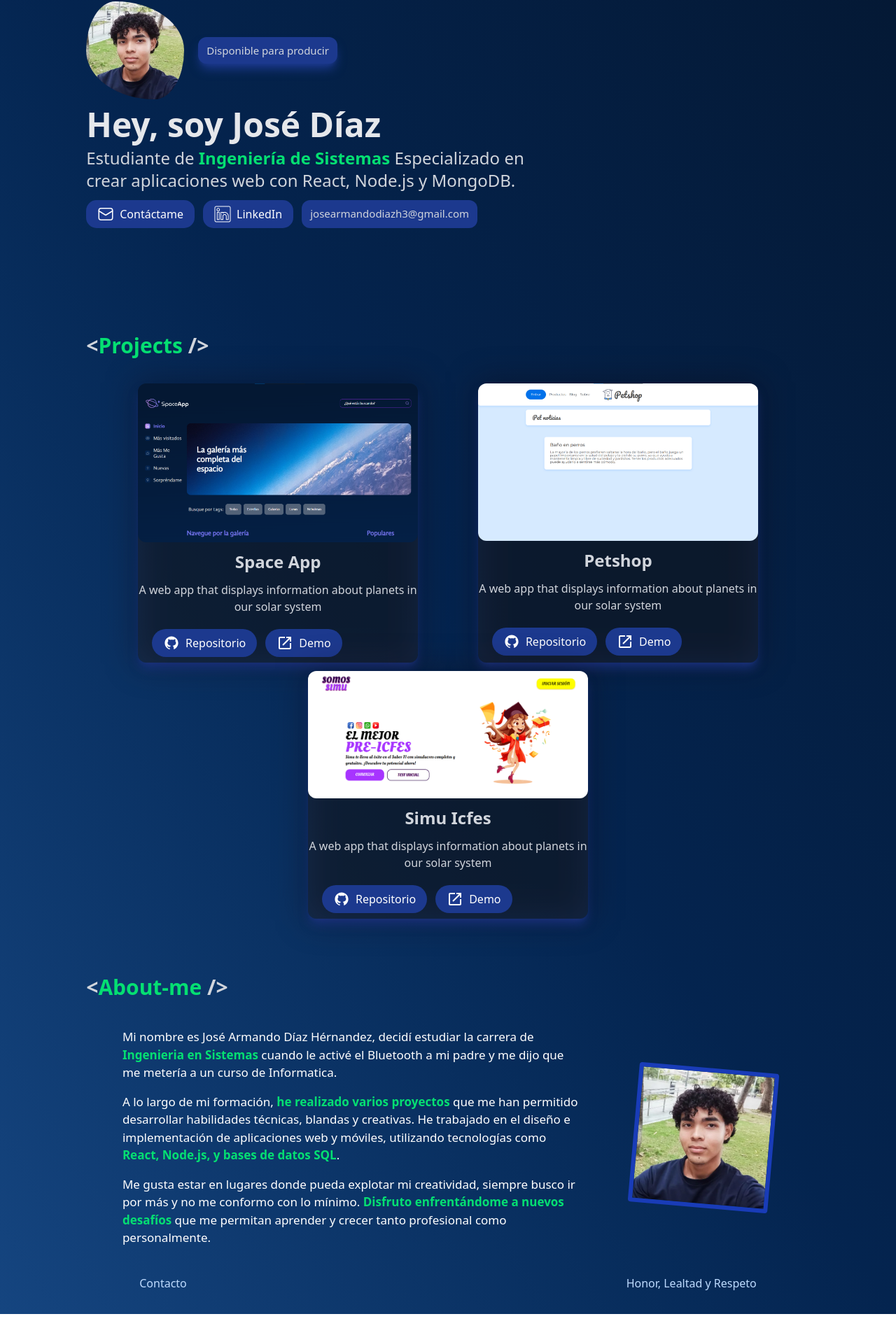
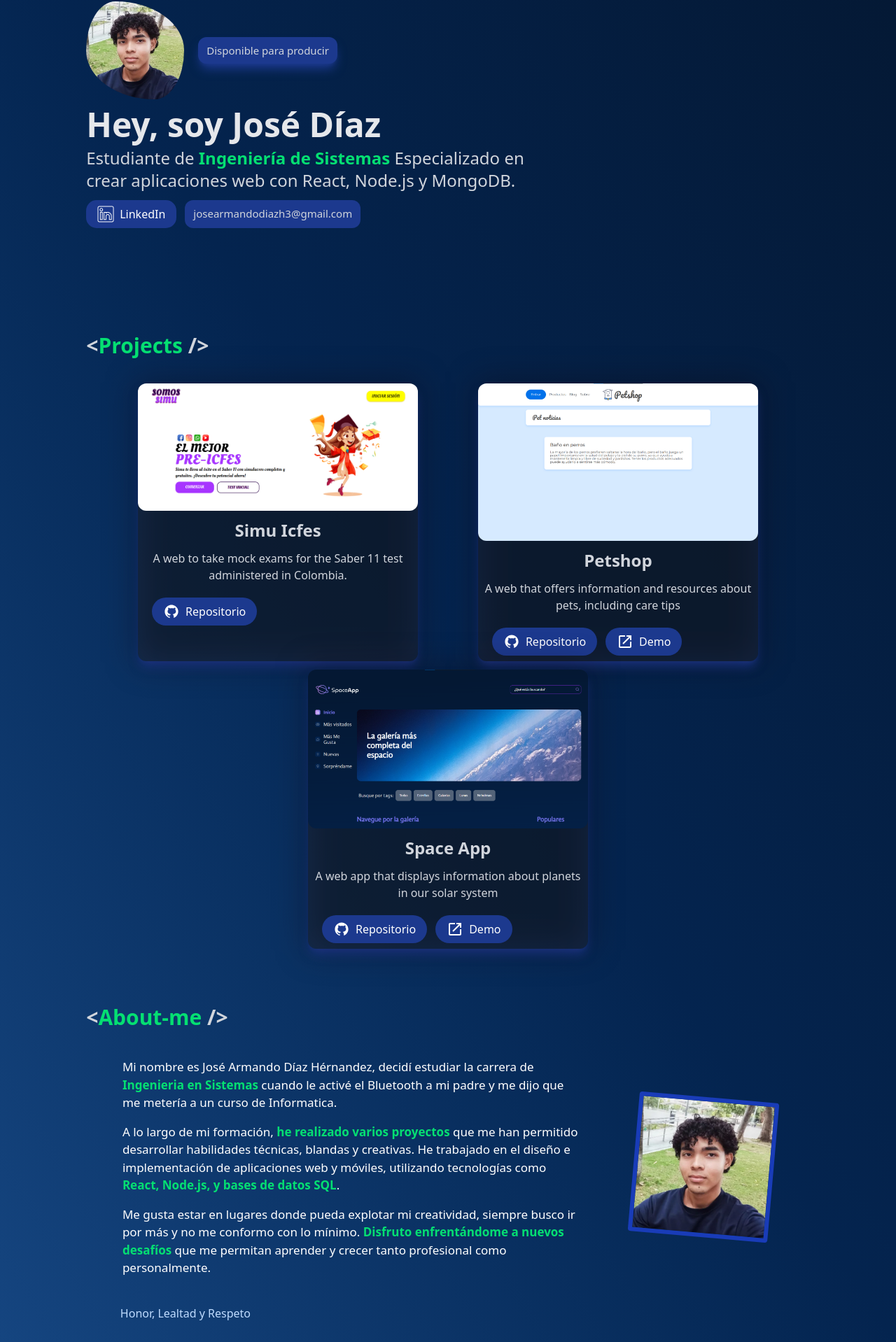
Before and after one commit to jose-advh/mi-portfolio, a React (Vite) app: page / in a window 1280 px wide. Shown: the part 148-2066 px from the top of the page at 70% size. Before the commit the page ends 2026 px from the top, so only its background shows below. Built offline with nearby package versions, Linux system fonts and the light colour scheme.

Commit message:
Buttons and footer update

```diff
--- a/src/components/Button/index.jsx
+++ b/src/components/Button/index.jsx
@@ -1,5 +1,7 @@
 const Button = (props) => {
   const { text, icon, redirect, radius, arial } = props;
+
+  if (redirect) {
     return (
       <a
         className="flex items-center gap-2 bg-blue-900 w-fit py-2 px-4 text-white"
@@ -13,6 +15,7 @@ const Button = (props) => {
         {text}
       </a>
     );
+  }
 };
 
 export default Button;
--- a/src/components/Footer/index.jsx
+++ b/src/components/Footer/index.jsx
@@ -1,13 +1,8 @@
 const Footer = () => {
   return (
-    <footer className="mt-10 w-[72.5%] m-auto">
+    <footer className="mt-10 lg:w-[77%] m-auto">
       <ul className="flex items-center justify-between text-blue-200">
-        <li>
-          <a href="#">Contacto</a>
-        </li>
-        <li>
-          <a href="#">Honor, Lealtad y Respeto</a>
-        </li>
+        <li>Honor, Lealtad y Respeto</li>
       </ul>
     </footer>
   );
--- a/src/components/Presentacion/index.jsx
+++ b/src/components/Presentacion/index.jsx
@@ -36,14 +36,6 @@ const Presentacion = () => {
       </section>
       <section className="flex flex-wrap gap-3">
         <Button
-          text="Contáctame"
-          icon="/imgs/icons/email.svg"
-          alt="manglayang studio"
-          redirect="#"
-          arial="Enviar correo electronico a José Díaz"
-          radius="15px"
-        />
-        <Button
           text="LinkedIn"
           icon="/imgs/icons/linkedin.svg"
           arial="Visitar Linkedin de José Díaz"
--- a/src/components/Projects/Cards/index.jsx
+++ b/src/components/Projects/Cards/index.jsx
@@ -14,7 +14,7 @@ const Card = (props) => {
       <header className="z-3 font-bold text-2xl">
         <h2>{props.name}</h2>
       </header>
-      <section className="z-3">
+      <section className="z-3 px-2">
         <p>{props.description}</p>
       </section>
       <footer className="z-3 flex gap-2 justify-start items-start w-70 py-3 lg:gap-3 lg:w-90 lg:py-2">
--- a/src/components/Projects/index.jsx
+++ b/src/components/Projects/index.jsx
@@ -9,6 +9,23 @@ const Projects = () => {
       <Title title="Projects" />
       <article className="flex flex-wrap justify-evenly gap-3">
         <Card
+          id="3"
+          name="Simu Icfes"
+          description="A web to take mock exams for the Saber 11 test administered in Colombia."
+          image="/imgs/projects/simu-app.webp"
+          code="https://github.com/jose-advh/simu_app"
+          technologies={["React", "JavaScript", "HTML/CSS"]}
+        />
+        <Card
+          id="2"
+          name="Petshop"
+          description="A web that offers information and resources about pets, including care tips"
+          image="/imgs/projects/petshop.webp"
+          url="https://petshop-pi-blue.vercel.app/"
+          code="https://github.com/jose-advh/petshop"
+          technologies={["React", "JavaScript", "HTML/CSS"]}
+        />
+        <Card
           id="1"
           name="Space App"
           description="A web app that displays information about planets in our solar system"
@@ -17,23 +34,6 @@ const Projects = () => {
           code="https://github.com/jose-advh/space-app"
           technologies={["React", "JavaScript", "HTML/CSS"]}
         />
-        <Card
-          id="2"
-          name="Petshop"
-          description="A web app that displays information about planets in our solar system"
-          image="/imgs/projects/petshop.webp"
-          url="https://petshop-pi-blue.vercel.app/"
-          code="https://github.com/jose-advh/petshop"
-          technologies={["React", "JavaScript", "HTML/CSS"]}
-        />
-        <Card
-          id="3"
-          name="Simu Icfes"
-          description="A web app that displays information about planets in our solar system"
-          image="/imgs/projects/simu-app.webp"
-          url="https://petshop-pi-blue.vercel.app/"
-          technologies={["React", "JavaScript", "HTML/CSS"]}
-        />
       </article>
     </section>
   );
```
Lines whose indentation alone changed are shown as unchanged.
